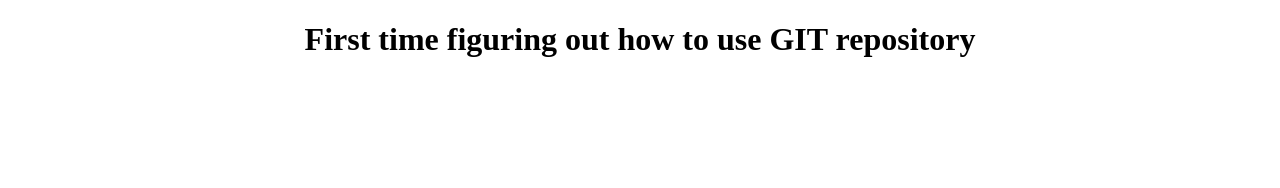
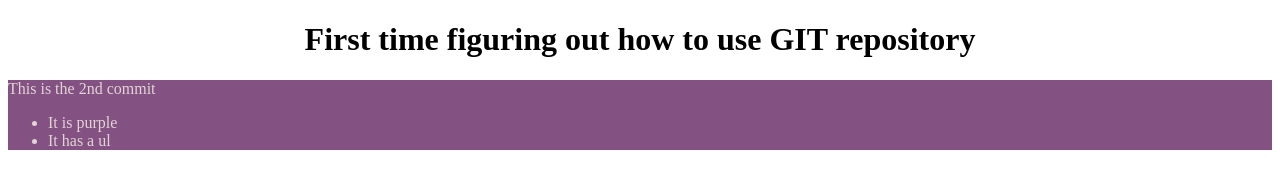
Before and after one commit to scotdot/Git-1st, a plain HTML site: page index.html in a window 1280 px wide. Drawn offline with Linux system fonts and the light colour scheme.

Commit message:
second commit purple

```diff
--- a/index.css
+++ b/index.css
@@ -1,3 +1,7 @@
 h1 {
     text-align: center;
 }
+#commit2 {
+    background: rgb(131, 82, 131);
+    color: rgb(226, 212, 212);
+}
--- a/index.html
+++ b/index.html
@@ -6,6 +6,13 @@
     </head>
     <body>
         <h1>First time figuring out how to use GIT repository</h1>
+        <div id="commit2">
+            <p>This is the 2nd commit</p>
+            <ul>
+                <li>It is purple</li>
+                <li>It has a ul</li>
+            </ul>
+        </div>
 
     </body>
 </html>
```
